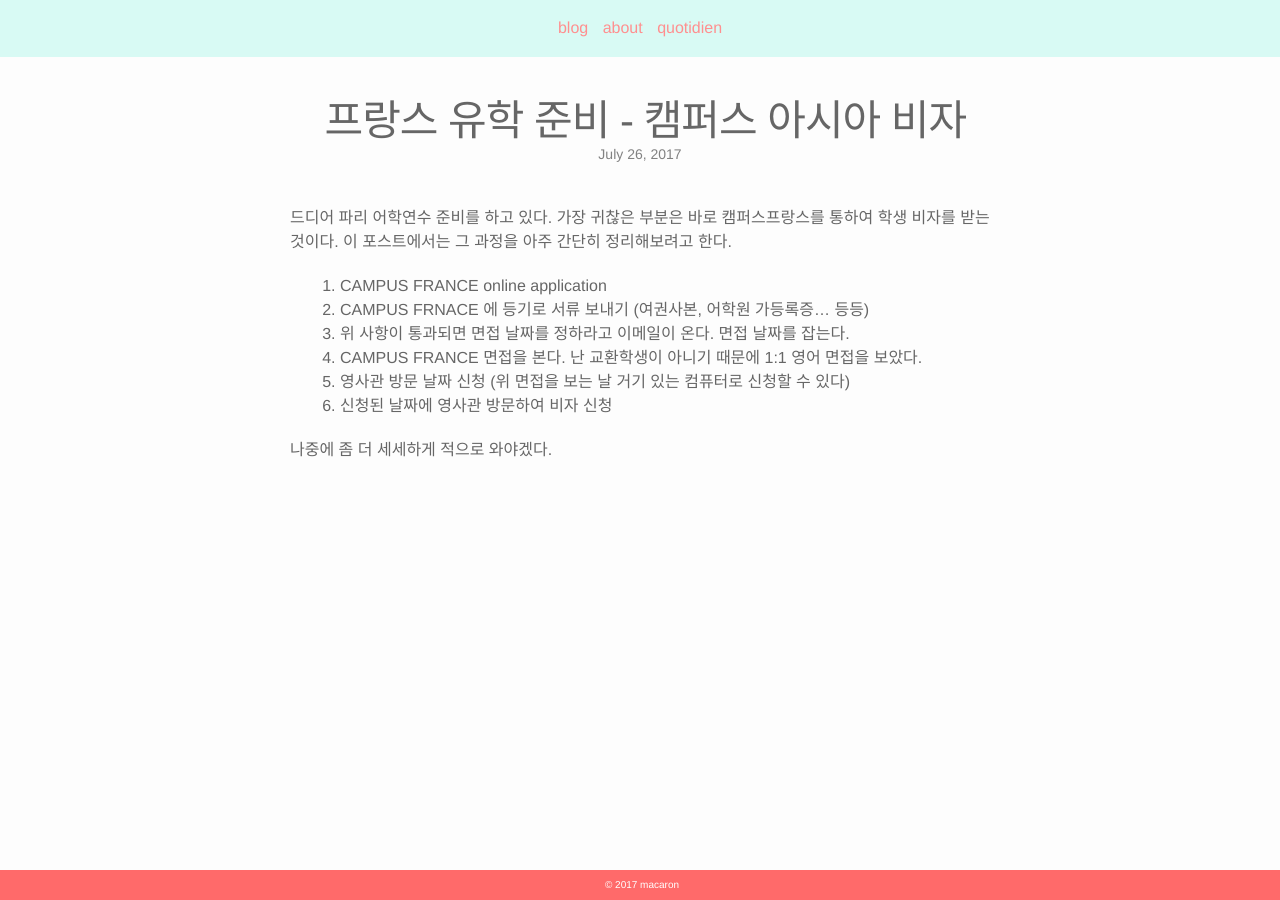
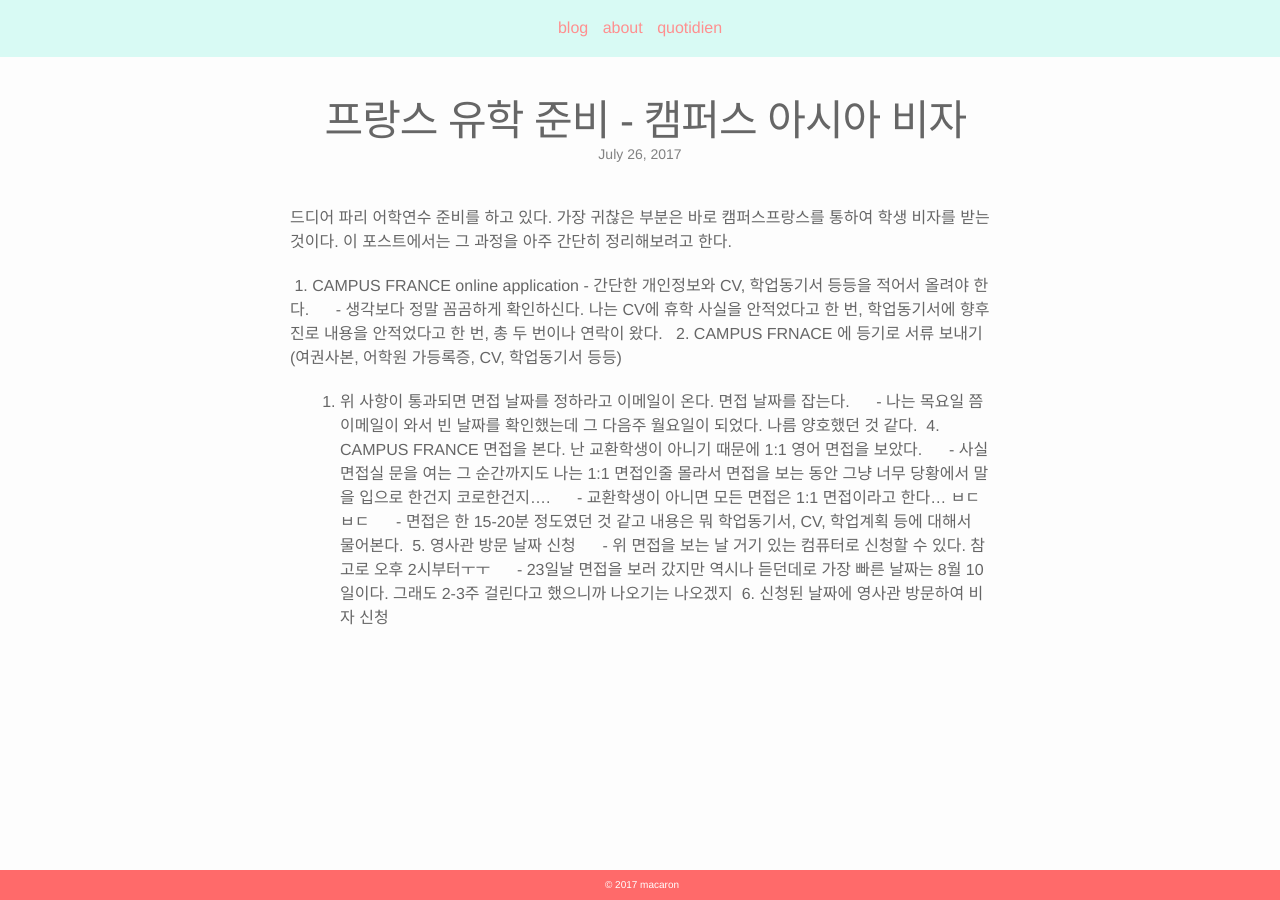
Before and after one commit to earlgreymacaron/earlgreymacaron-oldsitedraft, a Jekyll site: the page built from _posts/2017-07-26-title.markdown, in a window 1280 px wide. Built offline with Jekyll 4.4.1, drawn with Linux system fonts in a browser that asks for light colours; nearby versions of some CDN libraries.

Commit message:
Update 2017-07-26-title.markdown

```diff
--- a/_posts/2017-07-26-title.markdown
+++ b/_posts/2017-07-26-title.markdown
@@ -6,11 +6,17 @@ date: 2017-07-26
 
 드디어 파리 어학연수 준비를 하고 있다. 가장 귀찮은 부분은 바로 캠퍼스프랑스를 통하여 학생 비자를 받는 것이다. 이 포스트에서는 그 과정을 아주 간단히 정리해보려고 한다.
 
-  1. CAMPUS FRANCE online application
-  2. CAMPUS FRNACE 에 등기로 서류 보내기 (여권사본, 어학원 가등록증... 등등)
+  1. CAMPUS FRANCE online application
+      - 간단한 개인정보와 CV, 학업동기서 등등을 적어서 올려야 한다.
+      - 생각보다 정말 꼼곰하게 확인하신다. 나는 CV에 휴학 사실을 안적었다고 한 번, 학업동기서에 향후 진로 내용을 안적었다고 한 번, 총 두 번이나 연락이 왔다.
+  2. CAMPUS FRNACE 에 등기로 서류 보내기 (여권사본, 어학원 가등록증, CV, 학업동기서 등등)
   3. 위 사항이 통과되면 면접 날짜를 정하라고 이메일이 온다. 면접 날짜를 잡는다.
-  4. CAMPUS FRANCE 면접을 본다. 난 교환학생이 아니기 때문에 1:1 영어 면접을 보았다.
-  5. 영사관 방문 날짜 신청 (위 면접을 보는 날 거기 있는 컴퓨터로 신청할 수 있다)
-  6. 신청된 날짜에 영사관 방문하여 비자 신청
-
-나중에 좀 더 세세하게 적으로 와야겠다.
+      - 나는 목요일 쯤 이메일이 와서 빈 날짜를 확인했는데 그 다음주 월요일이 되었다. 나름 양호했던 것 같다.
+  4. CAMPUS FRANCE 면접을 본다. 난 교환학생이 아니기 때문에 1:1 영어 면접을 보았다.
+      - 사실 면접실 문을 여는 그 순간까지도 나는 1:1 면접인줄 몰라서 면접을 보는 동안 그냥 너무 당황에서 말을 입으로 한건지 코로한건지....
+      - 교환학생이 아니면 모든 면접은 1:1 면접이라고 한다... ㅂㄷㅂㄷ
+      - 면접은 한 15-20분 정도였던 것 같고 내용은 뭐 학업동기서, CV, 학업계획 등에 대해서 물어본다.
+  5. 영사관 방문 날짜 신청
+      - 위 면접을 보는 날 거기 있는 컴퓨터로 신청할 수 있다. 참고로 오후 2시부터ㅜㅜ
+      - 23일날 면접을 보러 갔지만 역시나 듣던데로 가장 빠른 날짜는 8월 10일이다. 그래도 2-3주 걸린다고 했으니까 나오기는 나오겠지
+  6. 신청된 날짜에 영사관 방문하여 비자 신청
```
